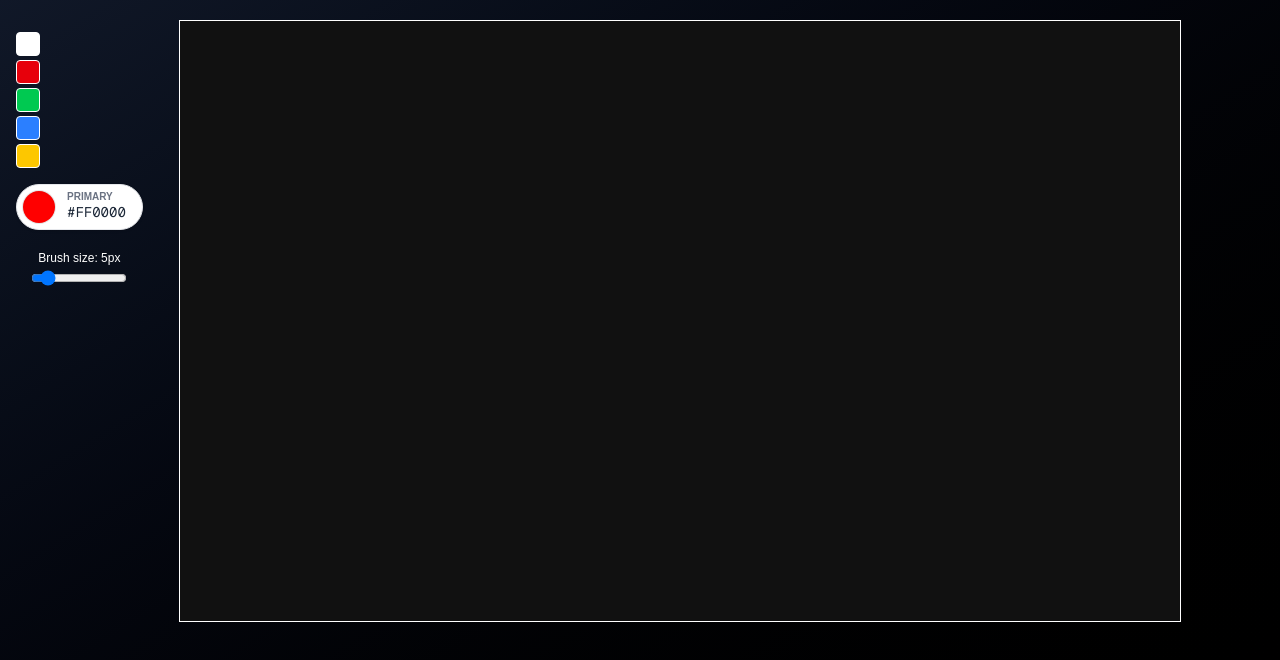
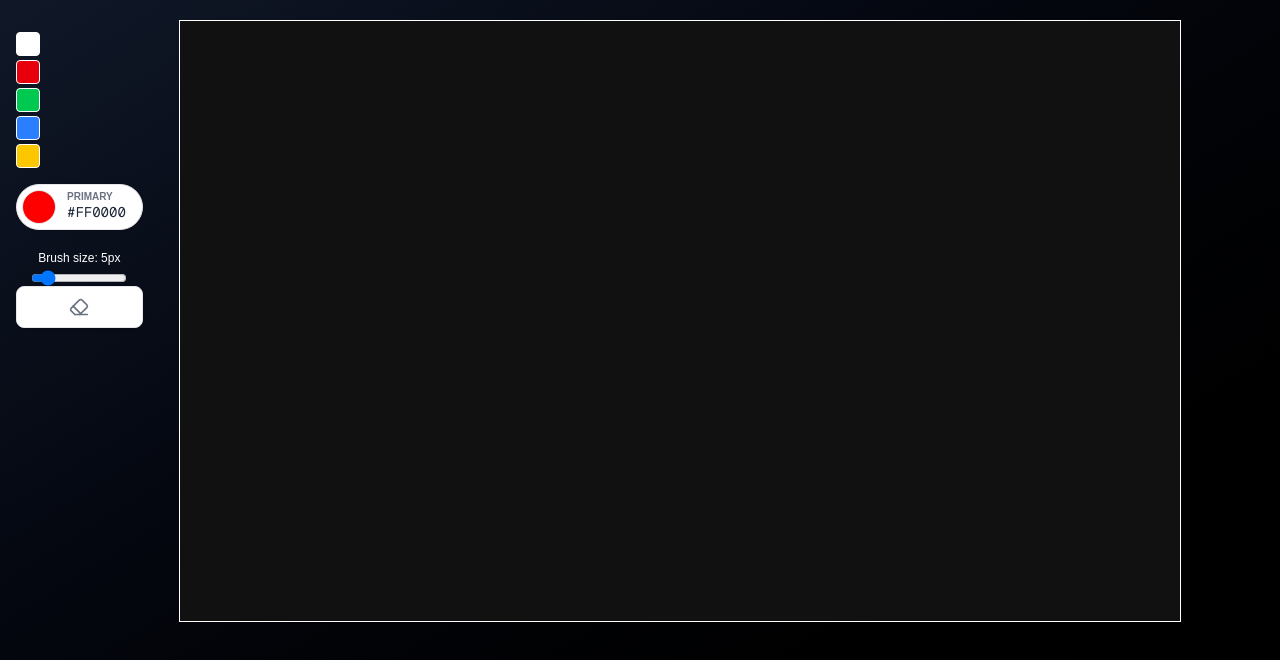
Before and after one commit to jakkrol/SyncBoard, a Next.js app in the folder frontend/: page /canvas/1 in a window 1280 px wide. Shown: the top 660 px of the page. Built offline with nearby package versions, Linux system fonts and the light colour scheme; no server answers.

Commit message:
Eraser works properly now (I guess)

```diff
--- a/frontend/src/app/canvas/[room]/page.tsx
+++ b/frontend/src/app/canvas/[room]/page.tsx
@@ -17,6 +17,7 @@ export default function Home() {
 
   const [strokeWidth, setStrokeWidth] = useState(5);
   const [strokeColor, setStrokeColor] = useState("red");
+  const [isEraserOn, setIsEraserOn] = useState(false);
 
 
   useEffect(() => {
@@ -104,6 +105,24 @@ export default function Home() {
             className="w-24 "
         />
       </div>
+
+        {/* Ereaser */}
+        <button
+            onClick={() => setIsEraserOn(!isEraserOn)}
+            title="Toggle Eraser"
+            className={`p-2.5 rounded-lg transition-all duration-200 flex items-center justify-center ${
+                isEraserOn
+                    ? "bg-gray-800 text-white shadow-md scale-105"
+                    : "bg-white text-gray-500 border border-gray-200 hover:bg-gray-100 hover:text-gray-800 shadow-sm"
+            }`}
+        >
+            <svg xmlns="http://www.w3.org/2000/svg" width="20" height="20" viewBox="0 0 24 24" fill="none" stroke="currentColor" strokeWidth="2" strokeLinecap="round" strokeLinejoin="round">
+                <path d="m7 21-4.3-4.3c-1-1-1-2.5 0-3.4l9.6-9.6c1-1 2.5-1 3.4 0l5.6 5.6c1 1 1 2.5 0 3.4L13 21"/>
+                <path d="M22 21H7"/>
+                <path d="m5 11 9 9"/>
+            </svg>
+      </button>
+
     </div>
 
     {/* Canvas Container */}
@@ -118,7 +137,7 @@ export default function Home() {
            strokeWidth={strokeWidth}
            strokeColor={strokeColor}
            isAllowedToDraw={true}
-           isEreaser={true}
+           isEraser={isEraserOn}
       />
 
       <CursorOverlay
--- a/frontend/src/app/scrible/[room]/page.tsx
+++ b/frontend/src/app/scrible/[room]/page.tsx
@@ -165,7 +165,7 @@ export default function Home() {
                           strokeWidth={strokeWidth}
                           strokeColor={strokeColor}
                           isAllowedToDraw={checkIfDrawingAllowed}
-                          isEreaser={false}
+                          isEraser={false}
                       />
                   </div>
 
--- a/frontend/src/components/Board/boardCanvas.tsx
+++ b/frontend/src/components/Board/boardCanvas.tsx
@@ -14,10 +14,10 @@ interface BoardCanvasProps {
     strokeWidth: number;
     strokeColor: string;
     isAllowedToDraw: boolean;
-    isEreaser: boolean;
+    isEraser: boolean;
 }
 
-export default function BoardCanvas({ socket, room, strokeWidth, strokeColor, isAllowedToDraw, isEreaser }: BoardCanvasProps) {
+export default function BoardCanvas({ socket, room, strokeWidth, strokeColor, isAllowedToDraw, isEraser }: BoardCanvasProps) {
 const canvasRef = useRef<HTMLCanvasElement>(null);
 const drawing = useRef(false);
 const lastPos = useRef<{ x: number; y: number } | null>(null);
@@ -45,13 +45,13 @@ useEffect(() => {
     ctx.lineWidth = strokeWidth;
     ctx.lineCap = "round";
     ctx.lineJoin = "round";
-    if(isEreaser) {
+    if(isEraser) {
         ctx.globalCompositeOperation = 'destination-out';
     } else {
         ctx.globalCompositeOperation = 'source-over';
         ctx.strokeStyle = strokeColor;
     }
-},[strokeWidth, strokeColor, isEreaser]);
+},[strokeWidth, strokeColor, isEraser]);
 
 
 const getPositionMouse = (e: React.MouseEvent) => {
@@ -85,7 +85,7 @@ const getPositionMouse = (e: React.MouseEvent) => {
                 pointerEvents: 'none',
               }}
             onMouseDown={(e) => handleMouseDown(e, drawing, lastPos, getPositionMouse)}
-            onMouseMove={(e) => handleMouseMove(e, canvasRef, drawing, lastPos, getPositionMouse, socket, room)}
+            onMouseMove={(e) => handleMouseMove(e, canvasRef, drawing, lastPos, getPositionMouse, socket, room, isEraser)}
             onMouseUp={(e) => handleMouseUp(drawing, lastPos)}
             onMouseLeave={(e) => handleMouseUp(drawing, lastPos)}
         />
--- a/frontend/src/lib/boardHandlers.ts/handleMouseMove.ts
+++ b/frontend/src/lib/boardHandlers.ts/handleMouseMove.ts
@@ -1,13 +1,13 @@
   import { drawLine } from "../tools/drawLine";
 
-  export function handleMouseMove(e: React.MouseEvent, canvasRef: React.RefObject<HTMLCanvasElement | null>, drawing: React.RefObject<boolean>, lastPos: React.RefObject<{x: number, y: number} | null>, getPositionMouse: (e: React.MouseEvent) => {x: number, y: number}, socket: any, room: string) {
+  export function handleMouseMove(e: React.MouseEvent, canvasRef: React.RefObject<HTMLCanvasElement | null>, drawing: React.RefObject<boolean>, lastPos: React.RefObject<{x: number, y: number} | null>, getPositionMouse: (e: React.MouseEvent) => {x: number, y: number}, socket: any, room: string, isEraser: boolean  ) {
     if(!drawing.current) return;
     const {x, y} = getPositionMouse(e);
     const ctx = canvasRef.current!.getContext('2d');
 
 
     drawLine(lastPos.current!.x, lastPos.current!.y, x, y, ctx!);
-    socket?.emit("draw", {room, x0: lastPos.current!.x, y0: lastPos.current!.y, x1: x, y1: y, color: canvasRef.current!.getContext('2d')?.strokeStyle, width: canvasRef.current!.getContext('2d')?.lineWidth});
+    socket?.emit("draw", {room, x0: lastPos.current!.x, y0: lastPos.current!.y, x1: x, y1: y, color: canvasRef.current!.getContext('2d')?.strokeStyle, width: canvasRef.current!.getContext('2d')?.lineWidth, isEraser});
     socket?.emit("saveBoard", {room, data: canvasRef.current!.toDataURL()});
     lastPos.current = {x, y};
   }
--- a/frontend/src/lib/socketHandlers/onDraw.ts
+++ b/frontend/src/lib/socketHandlers/onDraw.ts
@@ -1,11 +1,19 @@
 import { drawLine } from "../tools/drawLine";
 
 export function onDraw(ctx: CanvasRenderingContext2D, s: any) {
-        s.on("draw", ({ x0, y0, x1, y1, color, width }: { x0: number; y0: number; x1: number; y1: number, color: string, width: number }) => {
-          ctx.save();
-          ctx.strokeStyle = color;
-          ctx.lineWidth = width;
-          drawLine(x0, y0, x1, y1, ctx);
-          ctx.restore();
-        })
+    s.on("draw", ({ x0, y0, x1, y1, color, width, isEraser }: { x0: number; y0: number; x1: number; y1: number; color: string; width: number; isEraser: boolean }) => {
+        ctx.save();
+        ctx.lineWidth = width;
+
+
+        if (isEraser) {
+            ctx.globalCompositeOperation = "destination-out";
+        } else {
+            ctx.globalCompositeOperation = "source-over";
+            ctx.strokeStyle = color;
+        }
+
+        drawLine(x0, y0, x1, y1, ctx);
+        ctx.restore();
+    });
 }
```
